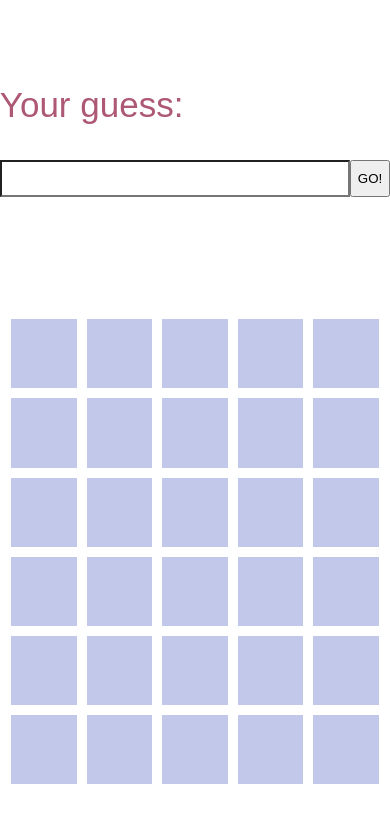
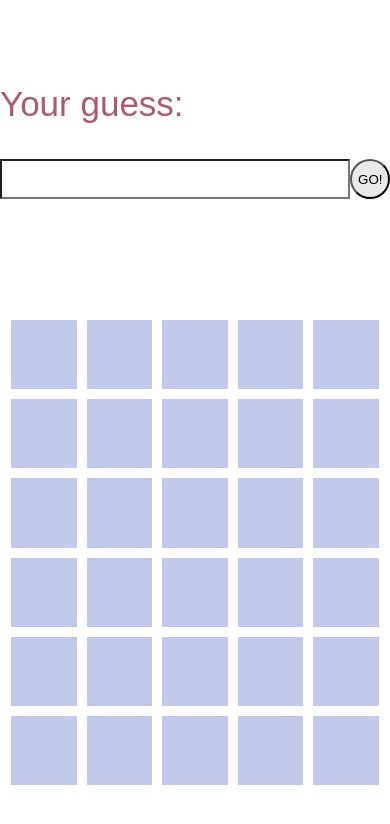
Before and after one commit to reganhw/wordle, a plain HTML site: page index.html in a window 390 px wide. Drawn offline with Linux system fonts and the light colour scheme.

Commit message:
Forgot to update CSS for the button name change; fixed that.

```diff
--- a/style.css
+++ b/style.css
@@ -57,7 +57,7 @@ body{
 
 }
 
-#myButton{
+#goButton{
    border-radius : 50%;
    width : 50px;
    height : 50px;
@@ -150,7 +150,7 @@ a{
     #myInput{
         font-size: 27px;
     }
-    #myButton{
+    #goButton{
         width: 40px;
         height: 40px;
 
```
